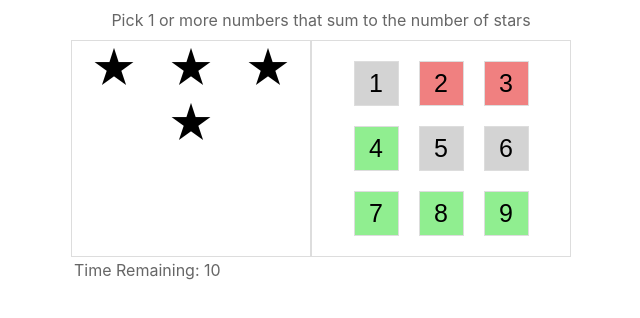
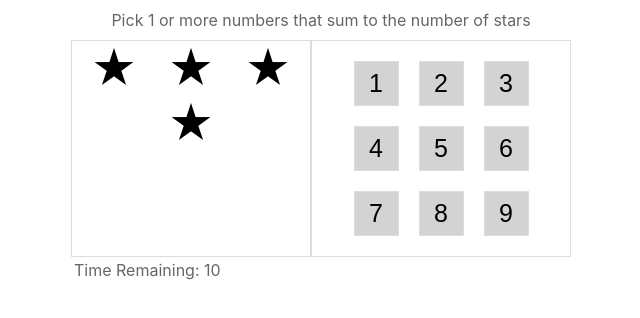
Before and after one commit to johnmmoss/javascript-tutorials, a React (Create React App) app in the folder ReactSamples/star-game/: page / in a window 1280 px wide. Shown: the top 318 px of the page, without its empty margins (319-959 px from the left). Built offline with nearby package versions, Linux system fonts and the light colour scheme.

Commit message:
Add of click handler for buttons on star game

```diff
--- a/ReactSamples/star-game/src/App.js
+++ b/ReactSamples/star-game/src/App.js
@@ -13,22 +13,44 @@ const colors = {
 
 function App() {
 
-  const [stars, setState] = useState(utils.random(1, 9));
-  const [availableNums, setAvailableNums] = useState([1, 2, 3, 5, 6]);
-  const [candidateNums, setCandidateNums] = useState([2, 3]);
+  const [stars, setStars] = useState(utils.random(1, 9));
+  const [availableNums, setAvailableNums] = useState(utils.range(1, 9));
+  const [candidateNums, setCandidateNums] = useState([]);
 
   const candidatesAreWrong = utils.sum(candidateNums) > stars;
 
   const numberStatus = (number) => {
-
     if (!availableNums.includes(number)) {
       return 'used';
     }
-
     if (candidateNums.includes(number)) {
       return candidatesAreWrong ? 'wrong' : 'candidate';
     }
     return 'available';
+  }
+
+  const onClickHandler = (number, status) => {
+
+    if (status === 'used') {
+      return;
+    }
+
+    const newCandidateNums =
+      status === 'available'
+        ? candidateNums.concat(number)
+        : candidateNums.filter(cn => cn !== number);
+
+    if (utils.sum(newCandidateNums) !== stars) {
+      setCandidateNums(newCandidateNums);
+    } else {
+
+      const newAvailableNums = availableNums.filter(
+        n => !newCandidateNums.includes(n)
+      );
+      setStars(utils.randomSumIn(newAvailableNums, 9));
+      setAvailableNums(newAvailableNums);
+      setCandidateNums([]);
+    }
   }
 
   return (
@@ -46,7 +68,9 @@ function App() {
               <PlayNumber
                 key={x}
                 number={x}
-                status={numberStatus(x)} />
+                status={numberStatus(x)}
+                onClickHandler={onClickHandler}
+              />
             )}
         </div>
       </div>
@@ -68,7 +92,8 @@ const PlayNumber = props => (
   <button
     key={props.number}
     className='number'
-    style={{backgroundColor: colors[props.status] }}
+    style={{ backgroundColor: colors[props.status] }}
+    onClick={() => props.onClickHandler(props.number, props.status)}
   >
     {props.number}
   </button>
```
